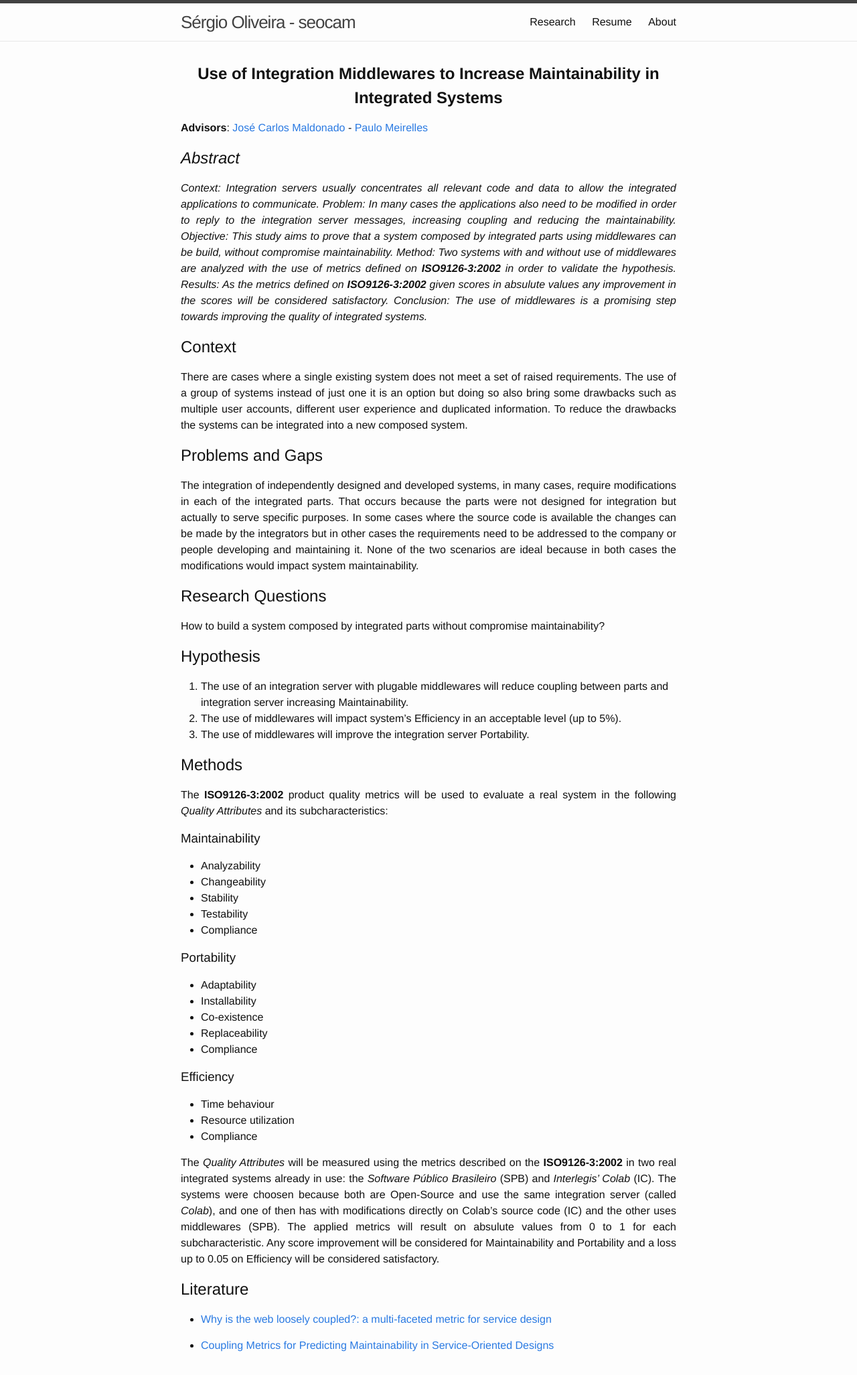
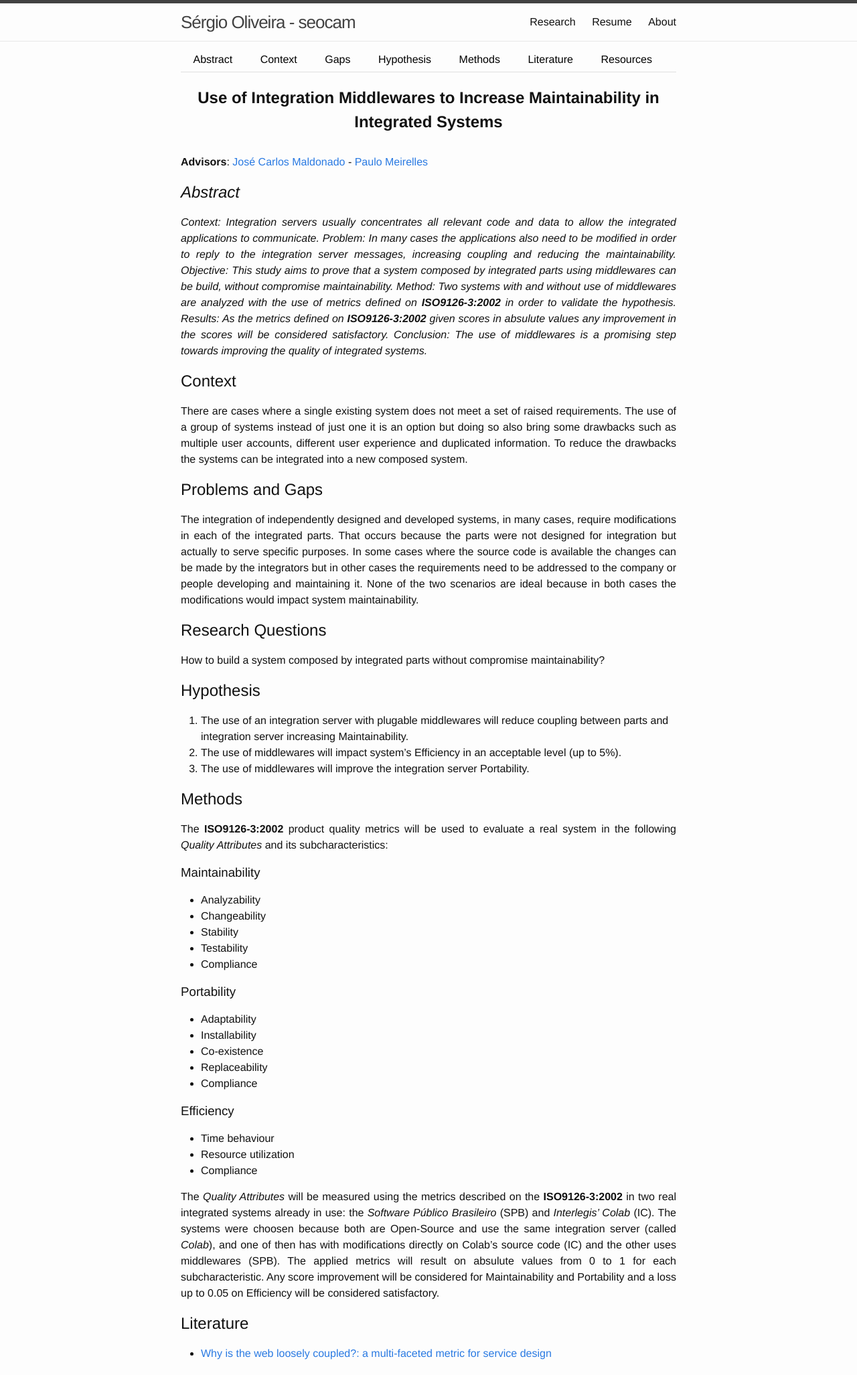
Before and after one commit to seocam/seocam.github.io, a Jekyll site: the page built from 01-research.md, in a window 1280 px wide, cut to the strip 0-2053 px from the top of the page. Shown: the whole strip at 67% size. Built offline with Jekyll 4.4.1, drawn with Linux system fonts in a browser that asks for light colours.

Commit message:
Added links to sections

```diff
--- a/_includes/header.html
+++ b/_includes/header.html
@@ -15,7 +15,7 @@
 
       <div class="trigger">
         {% for page in site.pages %}
-          {% if page.title %}
+          {% if page.title and page.hide != true %}
           <a class="page-link" href="{{ page.url | prepend: site.baseurl }}">{{ page.title }}</a>
           {% endif %}
         {% endfor %}
--- a/_layouts/research.html
+++ b/_layouts/research.html
@@ -1,9 +1,21 @@
 ---
 layout: default
 ---
+
 <div class="research">
+
+  <nav>
+    <a href="#abstract">Abstract</a>
+    <a href="#context">Context</a>
+    <a href="#problems-and-gaps">Gaps</a>
+    <a href="#hypothesis">Hypothesis</a>
+    <a href="#methods">Methods</a>
+    <a href="#literature">Literature</a>
+    <a href="/research/resources">Resources</a>
+  </nav>
 
   <article>
     {{ content }}
   </article>
+
 </div>
--- a/_sass/_layout.scss
+++ b/_sass/_layout.scss
@@ -249,9 +249,22 @@ hr {
     h1 {
         font-weight: bold;
         text-align: center;
+        margin-bottom: 30px;
     }
 
     p {
         text-align: justify;
     }
+
+    nav {
+      border-bottom: 1px solid #E0E0E0;
+      min-height: 30px;
+      margin-bottom: 20px;
+      margin-top: -15px;
+
+      a {
+        margin: 0 2.5%;
+        color: #000;
+      }
+    }
 }
```
Also changed, not shown: research-resources.md (added, +22 -0 lines).
